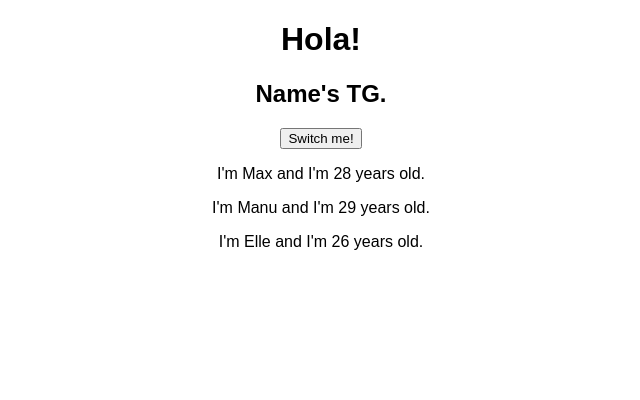
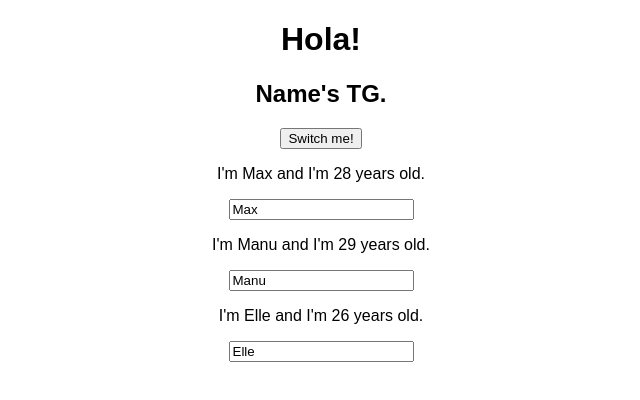
Before and after one commit to tengkusyafiq/Udemy---React---The-Complete-Guide-by-Maximilian---Lecture-Notes, a React (Create React App) app in the folder react-complete-guide/: page / in a window 1280 px wide. Shown: the top 400 px of the page, without its empty margins (319-959 px from the left). Built offline with nearby package versions, Linux system fonts and the light colour scheme.

Commit message:
3.23 Adding two way binding

```diff
--- a/react-complete-guide/src/App.js
+++ b/react-complete-guide/src/App.js
@@ -22,6 +22,16 @@
     });
   };
 
+  userNameHandler = event => {
+    this.setState({
+      persons: [
+        { name: "Max", age: 28 },
+        { name: event.target.value, age: 29 },
+        { name: "Elle", age: 27 }
+      ]
+    });
+  };
+
   render() {
     return (
       <div className="App">
@@ -35,6 +45,7 @@
         />
         <Person
           click={this.switchNameHandler}
+          change={this.userNameHandler}
           name={this.state.persons[1].name}
           age={this.state.persons[1].age}
         />
--- a/react-complete-guide/src/Person/Person.js
+++ b/react-complete-guide/src/Person/Person.js
@@ -7,8 +7,9 @@
         I'm {props.name} and I'm {props.age} years old.
       </p>
       <p>{props.children}</p>
+      <input type="text" onChange={props.change} value={props.name} />
     </div>
-  ); //Math.floor= to round up
+  );
 };
 
 export default person;
```
Also changed, not shown: 1 other file (tests, documents, lock files or other folders).
